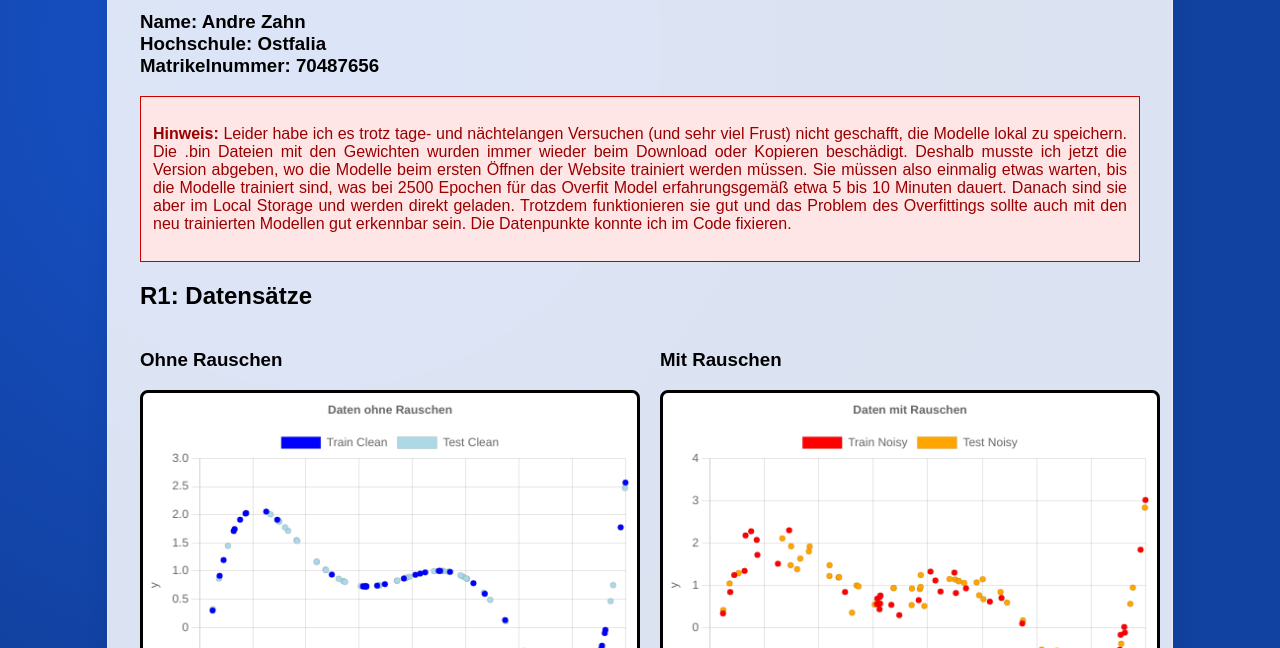
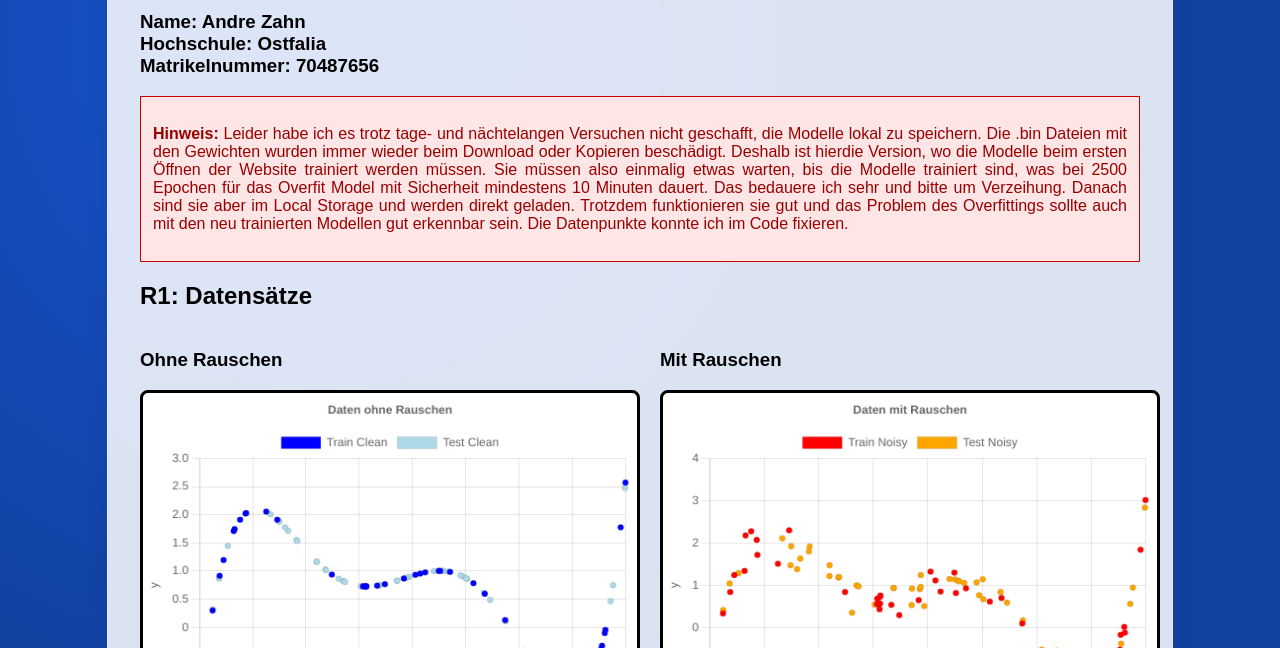
Before and after one commit to AndyCandy96/regression-mit-ffnn, a website: page index.html in a window 1280 px wide. Shown: the part 152-800 px from the top of the page. Drawn offline with nearby package versions, Linux system fonts and the light colour scheme.

Commit message:
Textänderung

```diff
--- a/index.html
+++ b/index.html
@@ -18,8 +18,8 @@
     <script src="model_training.js"></script>
 
     <div style="background-color: #ffe6e6; border: 1px solid #cc0000; color: #990000; padding: 12px; margin-bottom: 20px; font-family: sans-serif;">
-        <p class="blocksatz"><strong>Hinweis:</strong> Leider habe ich es trotz tage- und nächtelangen Versuchen (und sehr viel Frust) nicht geschafft, die Modelle lokal zu speichern. Die .bin Dateien mit den Gewichten wurden immer wieder beim Download oder Kopieren beschädigt.
-        Deshalb musste ich jetzt die Version abgeben, wo die Modelle beim ersten Öffnen der Website trainiert werden müssen. Sie müssen also einmalig etwas warten, bis die Modelle trainiert sind, was bei 2500 Epochen für das Overfit Model erfahrungsgemäß etwa 5 bis 10 Minuten dauert.
+        <p class="blocksatz"><strong>Hinweis:</strong> Leider habe ich es trotz tage- und nächtelangen Versuchen nicht geschafft, die Modelle lokal zu speichern. Die .bin Dateien mit den Gewichten wurden immer wieder beim Download oder Kopieren beschädigt.
+        Deshalb ist hierdie Version, wo die Modelle beim ersten Öffnen der Website trainiert werden müssen. Sie müssen also einmalig etwas warten, bis die Modelle trainiert sind, was bei 2500 Epochen für das Overfit Model mit Sicherheit mindestens 10 Minuten dauert. Das bedauere ich sehr und bitte um Verzeihung.
         Danach sind sie aber im Local Storage und werden direkt geladen. Trotzdem funktionieren sie gut und das Problem des Overfittings sollte auch mit den neu trainierten Modellen gut erkennbar sein.
         Die Datenpunkte konnte ich im Code fixieren.</p>
     </div>
```
